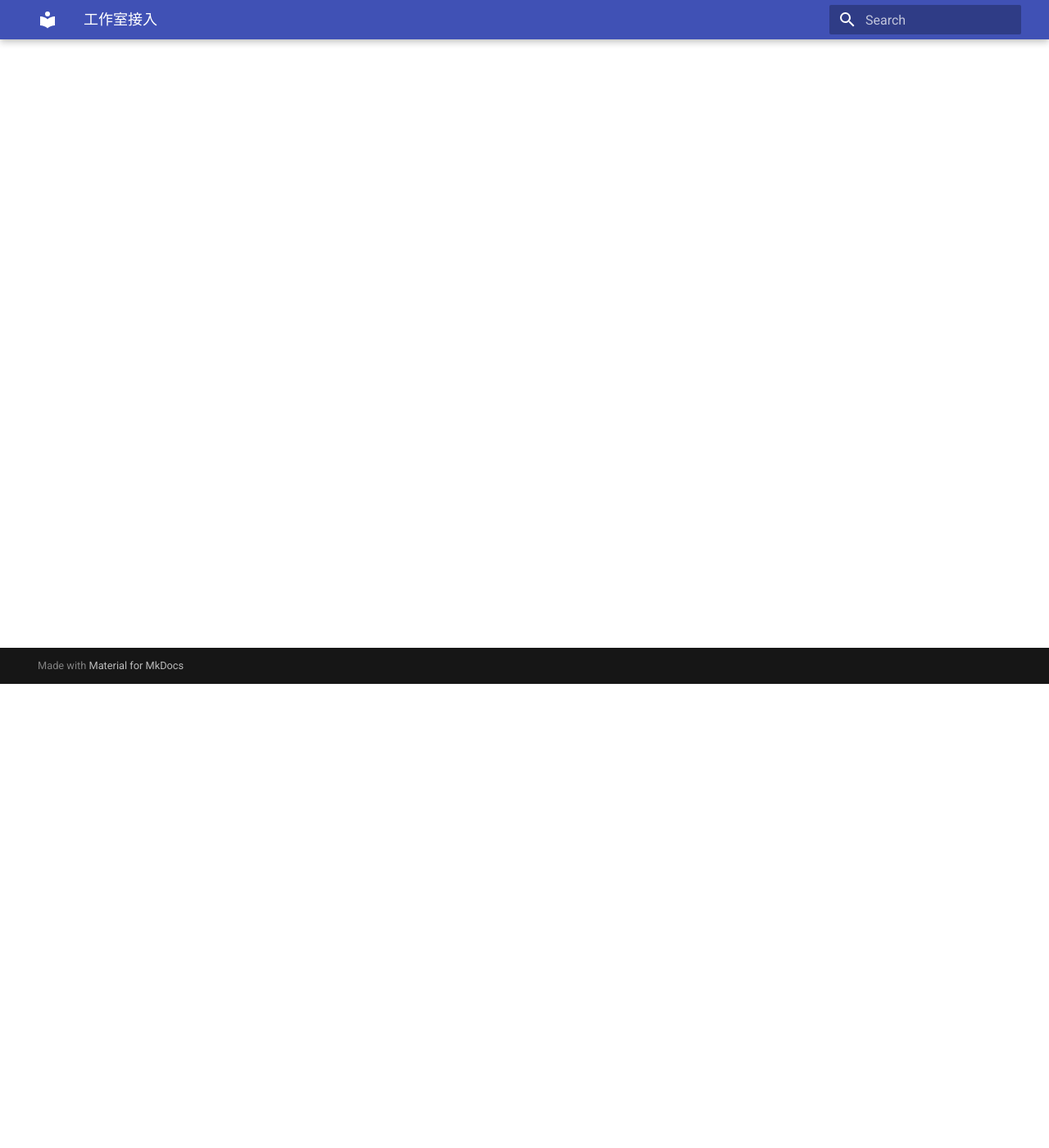
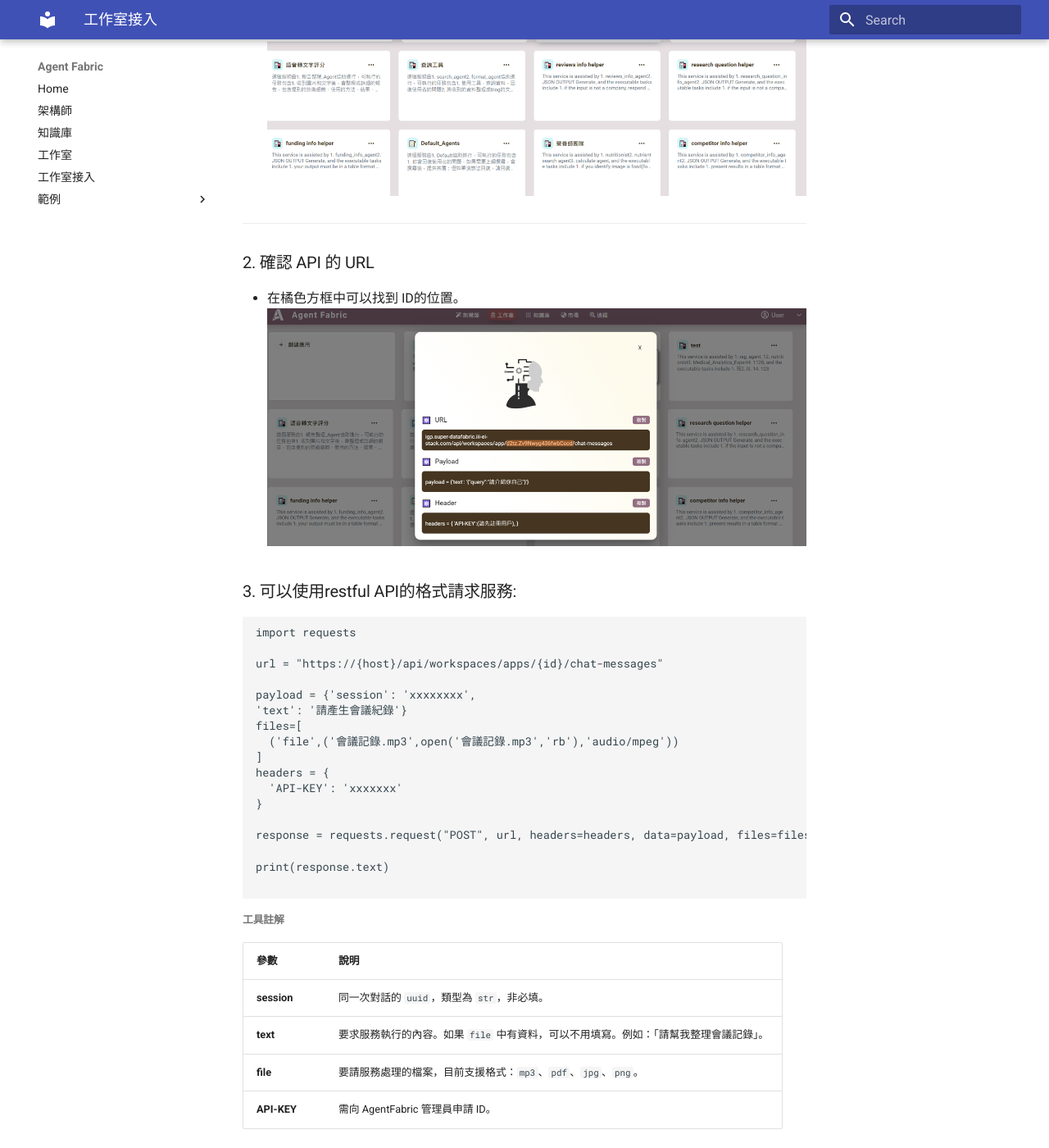
Before and after one commit to EI-Stack/igp_manual, an MkDocs documentation site: the page built from docs/wks_deploy.md, in a window 1280 px wide and 1400 px high, scrolled down 566 px. Shown: the whole window at 82% size. Built offline with MkDocs 1.6.1 and Material for MkDocs 9.7.7, drawn with Linux system fonts in a browser that asks for light colours; some of the changed text lies outside the part shown.

Commit message:
update wks_deploy

````diff
--- a/docs/wks_deploy.md
+++ b/docs/wks_deploy.md
@@ -1 +1,49 @@
 # 工作室接入
+
+
+提供 RESTful API 接口進行工作室和其他服務串接：
+# API KEY位置
+
+---
+
+## 步驟說明
+
+### 1. 獲取 API
+- 進入 **工作室**。
+- 點擊三個點選項，獲取 API。
+![本地圖片](./images/123.png "本地圖片示例")
+
+---
+
+### 2. 確認 API 的 URL
+- 在橘色方框中可以找到 ID的位置。
+![本地圖片](./images/456.png "本地圖片示例")
+
+### 3. 可以使用restful API的格式請求服務:
+```python
+import requests
+
+url = "https://{host}/api/workspaces/apps/{id}/chat-messages"
+
+payload = {'session': 'xxxxxxxx',
+'text': '請產生會議紀錄'}
+files=[
+  ('file',('會議記錄.mp3',open('會議記錄.mp3','rb'),'audio/mpeg'))
+]
+headers = {
+  'API-KEY': 'xxxxxxx'
+}
+
+response = requests.request("POST", url, headers=headers, data=payload, files=files)
+
+print(response.text)
+
+```
+##### 工具註解
+
+| 參數          | 說明                                                                                         |
+|---------------|----------------------------------------------------------------------------------------------|
+| **session**   | 同一次對話的 `uuid`，類型為 `str`，非必填。                                                    |
+| **text**      | 要求服務執行的內容。如果 `file` 中有資料，可以不用填寫。例如：「請幫我整理會議記錄」。              |
+| **file**      | 要請服務處理的檔案，目前支援格式：`mp3`、`pdf`、`jpg`、`png`。                                    |
+| **API-KEY**   | 需向 AgentFabric 管理員申請 ID。
````
Also changed, not shown: docs/example_meeting.md (added, +5 -0 lines), docs/index.md (+0 -21 lines), docs/images/123.png (added), docs/images/456.png (added), 1 other file.
